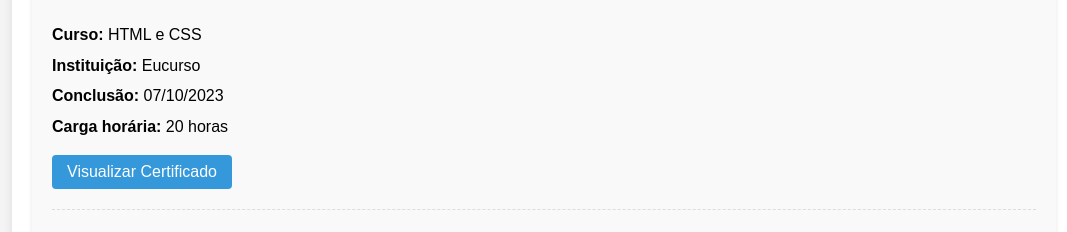
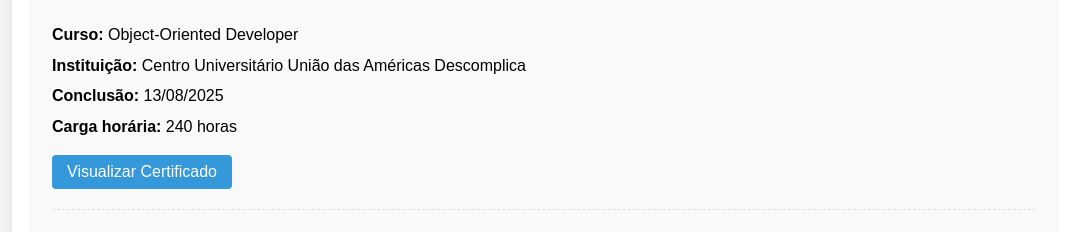
Before and after one commit to isamirandadev/Curriculo, a plain HTML site: page index.html in a window 1280 px wide. Shown: the part 1472-1704 px from the top of the page, without its empty margins (96-1163 px from the left). Drawn offline with Linux system fonts and the light colour scheme.

Commit message:
Atualização dia 13/08/2025

```diff
--- a/index.html
+++ b/index.html
@@ -248,6 +248,20 @@
       </a>
     </li>
 
+    <li class="course-item">
+      <div class="course-info">
+        <p><strong>Curso:</strong> Object-Oriented Developer</p>
+        <p><strong>Instituição:</strong> Centro Universitário União das Américas Descomplica</p>
+        <p><strong>Conclusão:</strong> 13/08/2025</p>
+        <p><strong>Carga horária:</strong> 240 horas</p>
+      </div>
+      <a href="https://drive.google.com/file/d/1M7Smr-OtKQxaoe6RmJ-9FFCHxcD32pYv/view?usp=drivesdk"
+         target="_blank"
+         class="certificado-btn">
+        Visualizar Certificado
+      </a>
+    </li>
+
    <li class="course-item">
       <div class="course-info">
         <p><strong>Curso:</strong> HTML e CSS</p>
@@ -260,9 +274,9 @@
          class="certificado-btn">
         Visualizar Certificado
       </a>
-    </li
+    </li>
 
-<li class="course-item">
+   <li class="course-item">
       <div class="course-info">
         <p><strong>Curso:</strong> Lógica de Programação com JavaScript</p>
         <p><strong>Instituição:</strong> Eucurso</p>
```
